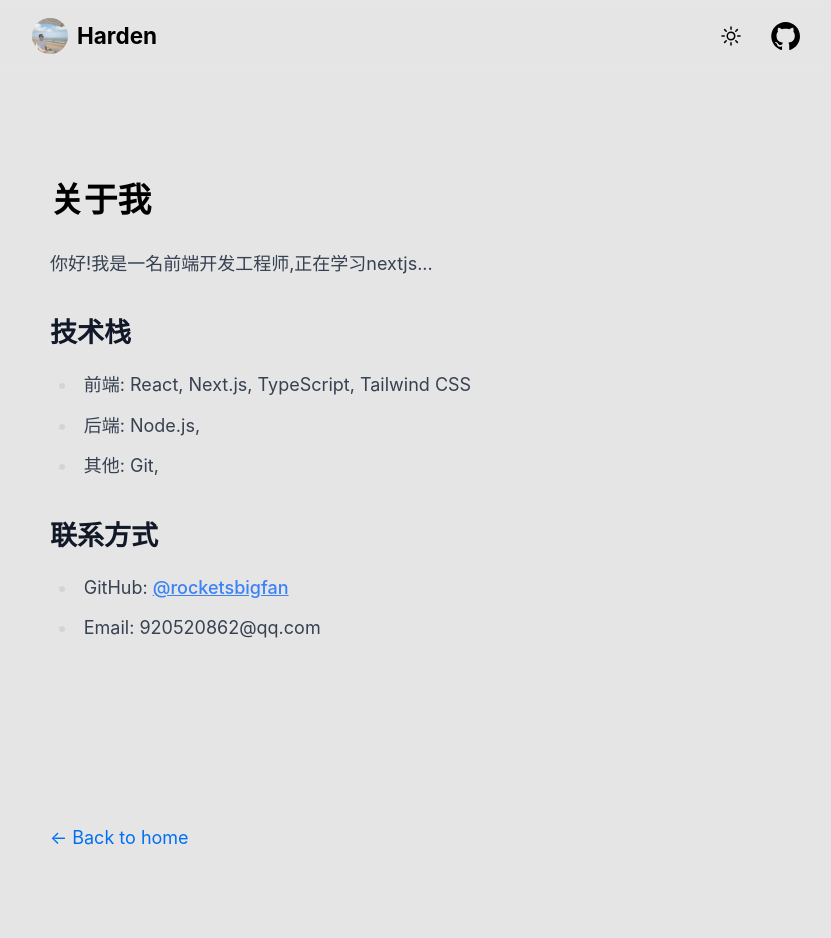
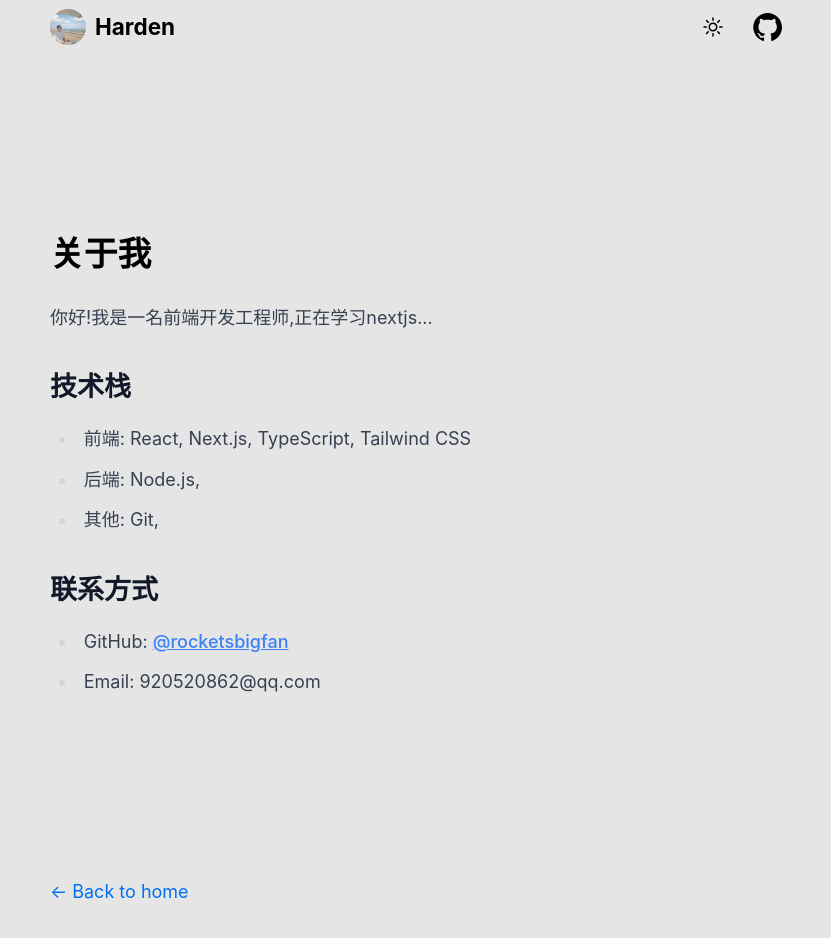
Before and after one commit to rocketsbigfan/blog, a Next.js app: page /about in a window 1280 px wide. Shown: the top 938 px of the page, without its empty margins (224-1055 px from the left). Built offline with nearby package versions, Linux system fonts and the light colour scheme; no server answers.

Commit message:
feat: 取消拦截路由；添加路由切换效果

```diff
--- a/app/layout.tsx
+++ b/app/layout.tsx
@@ -30,9 +30,10 @@ export default function RootLayout(props: {
           attribute="class"
           defaultTheme="light"
         >
-          {/* Layout UI */}
+          {/* 主要内容区域 */}
           {children}
-          {modal}
+          {/* 弹窗内容区域，用于显示模态框 */}
+          {/* {modal} */}
         </ThemeProvider>
       </body>
     </html>
--- /dev/null
+++ b/app/template.tsx
@@ -0,0 +1,17 @@
+import * as motion from "motion/react-client"
+
+export default function Transition({
+  children,
+}: {
+  children: React.ReactNode;
+}) {
+  return (
+    <motion.div
+      initial={{ y: 20, opacity: 0 }}
+      animate={{ y: 0, opacity: 1 }}
+      transition={{ ease: "easeInOut", duration: 0.75 }}
+    >
+      {children}
+    </motion.div>
+  );
+}
--- a/components/Layout/index.app.tsx
+++ b/components/Layout/index.app.tsx
@@ -24,13 +24,38 @@ export const metadata = {
   },
 }
 
-export default async function Layout({ children, home }: { children?: React.ReactNode, home?: boolean }) {
-  const user = await getCurrentUser();
+export default function Layout({ children, home }: { children?: React.ReactNode, home?: boolean }) {
   return (
     <>
+      <div>
+        <Header home={home} />
         <div className={classNames(styles.container, 'max-md:!w-full')}>
-        <header className="fixed top-0 left-0 w-full max-md:!w-full py-4 filter backdrop-blur-sm">
-          <div className="flex justify-between items-center w-[60vw] max-md:px-4 mx-auto">
+          <main className="my-40">
+            {children}
+          </main>
+          {
+            !home && (
+              <div className="my-12">
+                <Link href="/">
+                  <span>← Back to home</span>
+                </Link>
+              </div>
+            )
+          }
+        </div>
+      </div >
+      <canvas id="canvas" className="fixed top-0 left-0 w-full h-full z-[-1]" />
+    </>
+  )
+}
+
+export async function Header({ home }: { home?: boolean }) {
+  const user = await getCurrentUser();
+
+  return (
+
+    <header className="sticky top-0 left-0 w-full py-2 filter backdrop-blur-sm">
+      <div className="px-4 flex w-[60vw] max-md:!w-full justify-between items-center mx-auto">
         <Link href={home ? '/about' : '/'} className="text-black dark:text-white">
           <div className="flex items-center">
             <img
@@ -47,20 +72,5 @@ export default async function Layout({ children, home }: { children?: React.Reac
         </div>
       </div>
     </header >
-        <main className="my-40">
-          {children}
-        </main>
-        {
-          !home && (
-            <div className="my-12">
-              <Link href="/">
-                <span>← Back to home</span>
-              </Link>
-            </div>
   )
 }
-      </div >
-      <canvas id="canvas" className="fixed top-0 left-0 w-full h-full z-[-1]" />
-    </>
-  )
-}
--- /dev/null
+++ b/components/Transtion/index.tsx
@@ -0,0 +1,17 @@
+import * as motion from "motion/react-client"
+
+export default function Transition({
+  children,
+}: {
+  children: React.ReactNode;
+}) {
+  return (
+    <motion.div
+      initial={{ y: 20, opacity: 0 }}
+      animate={{ y: 0, opacity: 1 }}
+      transition={{ ease: "easeInOut", duration: 0.75 }}
+    >
+      {children}
+    </motion.div>
+  );
+}
--- a/package.json
+++ b/package.json
@@ -11,6 +11,7 @@
     "classnames": "^2.5.1",
     "dayjs": "^1.11.13",
     "gray-matter": "^4.0.3",
+    "motion": "^11.15.0",
     "next": "latest",
     "next-auth": "^4.24.11",
     "next-mdx-remote": "^5.0.0",
```
Also changed, not shown: app/__@modal/(.)posts/[id]/page.tsx (renamed from app/@modal/(.)posts/[id]/page.tsx), app/__@modal/default.tsx (renamed from app/@modal/default.tsx), 1 other file (tests, documents, lock files or other folders). Lines whose indentation alone changed are shown as unchanged.
